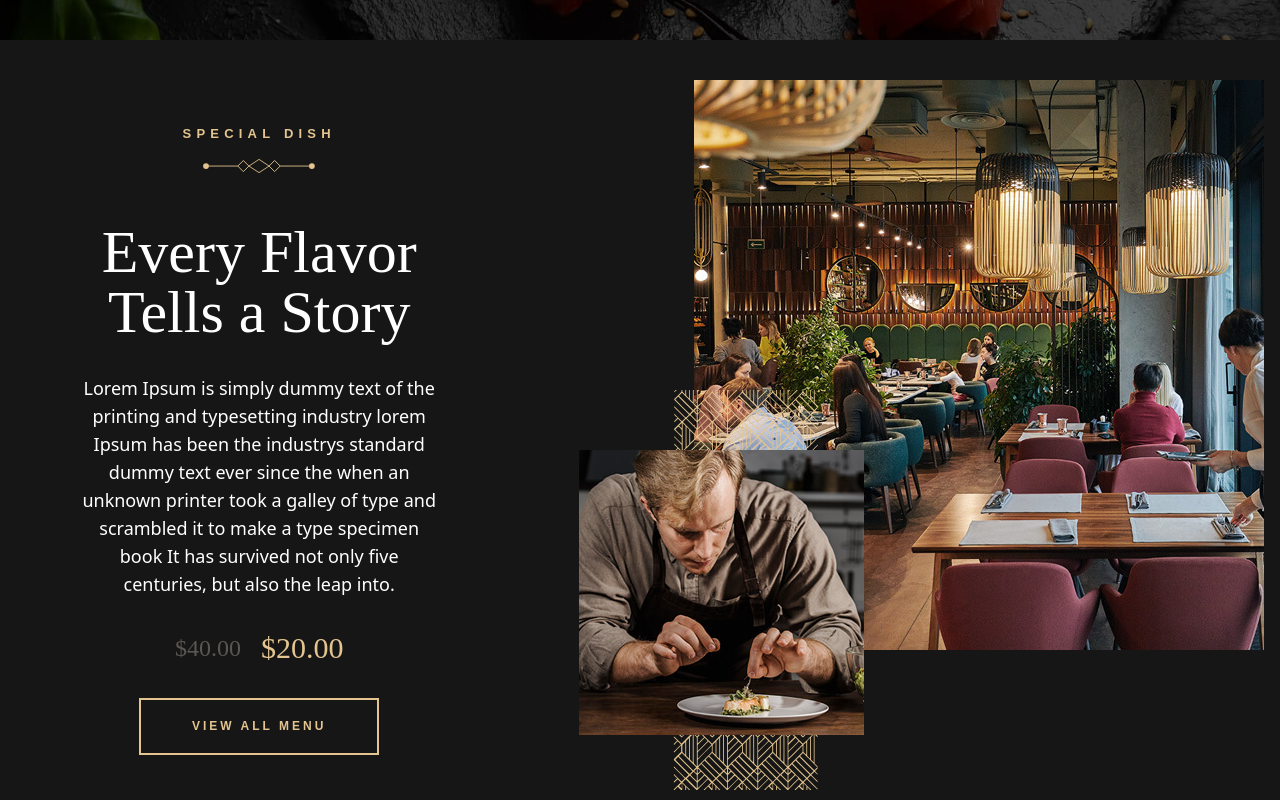
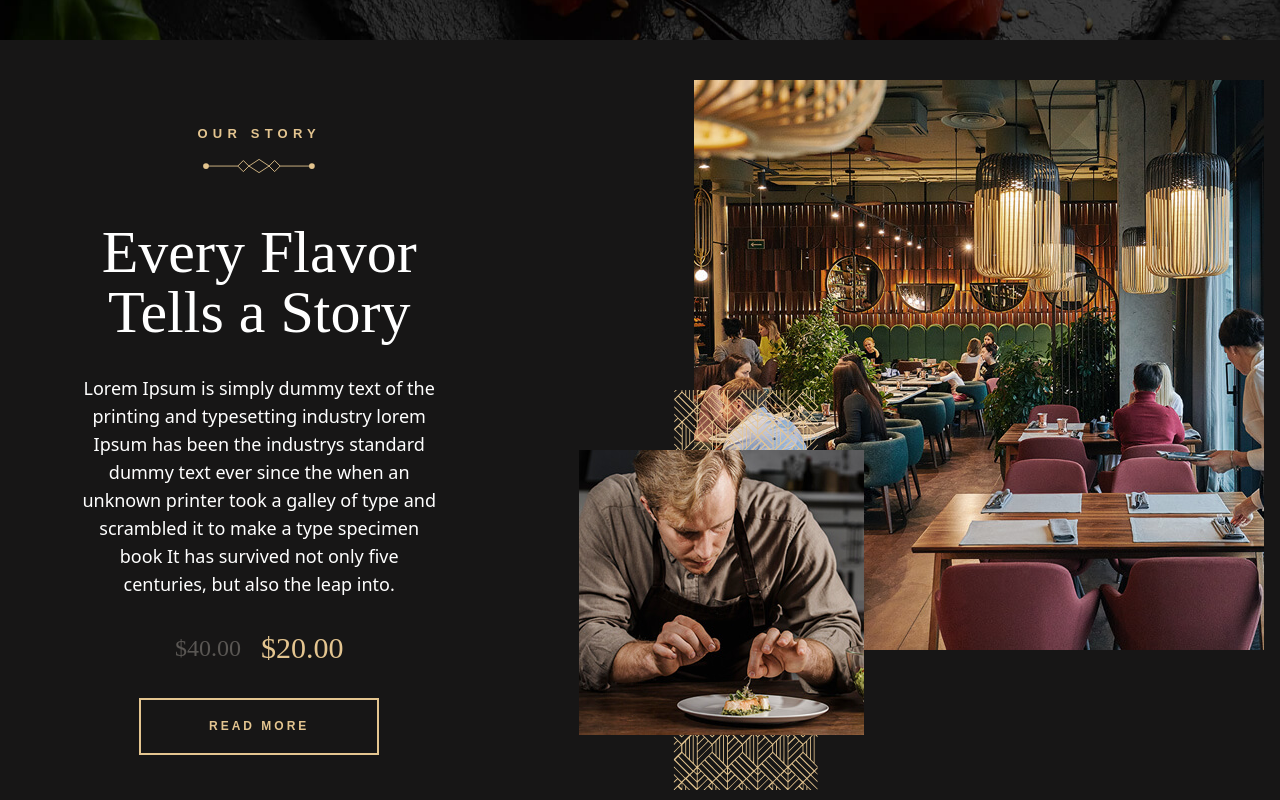
Before and after one commit to SalhineRachid/GRILLI, a React (Vite) app: page / in a window 1280 px wide. Shown: the part 760-1560 px from the top of the page. Built offline with nearby package versions, Linux system fonts and the light colour scheme; a web font is replaced by a local one.

Commit message:
just commiting

```diff
--- a/src/Pages/About_us.jsx
+++ b/src/Pages/About_us.jsx
@@ -16,7 +16,7 @@ function About_us() {
                 id="apply-dm_sans-font"
                 className="font-bold text-xs sm:text-[13px] text-[hsl(38,61%,73%)] custom-letter-spacing"
               >
-                SPECIAL DISH
+                OUR STORY
               </h4>
               <img src={separator} className="w-24 sm:w-[7rem] h-12 sm:h-[3rem]" />
             </div>
@@ -45,7 +45,7 @@ function About_us() {
                 $20.00
               </span>
             </div>
-            <PrimaryButton content="VIEW ALL MENU" />
+            <PrimaryButton content="READ MORE" />
           </div>
 
         <div className="w-full lg:w-[60%] flex justify-center items-center">
```
